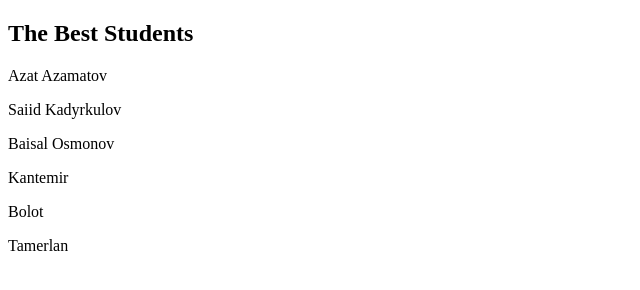
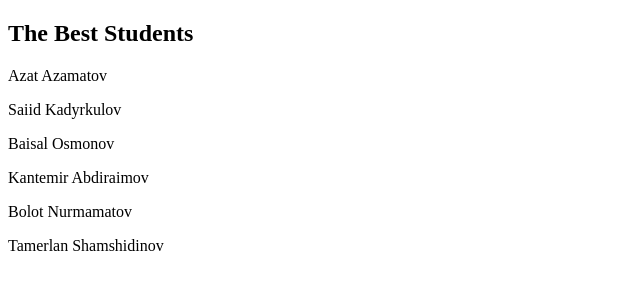
Before and after one commit to Azake02/myHomeWork, a plain HTML site: page index.html in a window 1280 px wide. Shown: the whole page, without its empty margins (0-640 px from the left). Drawn offline with Linux system fonts and the light colour scheme.

Commit message:
Added last names for 3 students

```diff
--- a/index.html
+++ b/index.html
@@ -11,8 +11,8 @@
     <p>Azat Azamatov</p>
     <p>Saiid Kadyrkulov</p>
     <p>Baisal Osmonov</p>
-    <p>Kantemir</p>
-    <p>Bolot</p>
-    <p>Tamerlan</p>
+    <p>Kantemir Abdiraimov</p>
+    <p>Bolot Nurmamatov</p>
+    <p>Tamerlan Shamshidinov</p>
   </body>
 </html>
```
